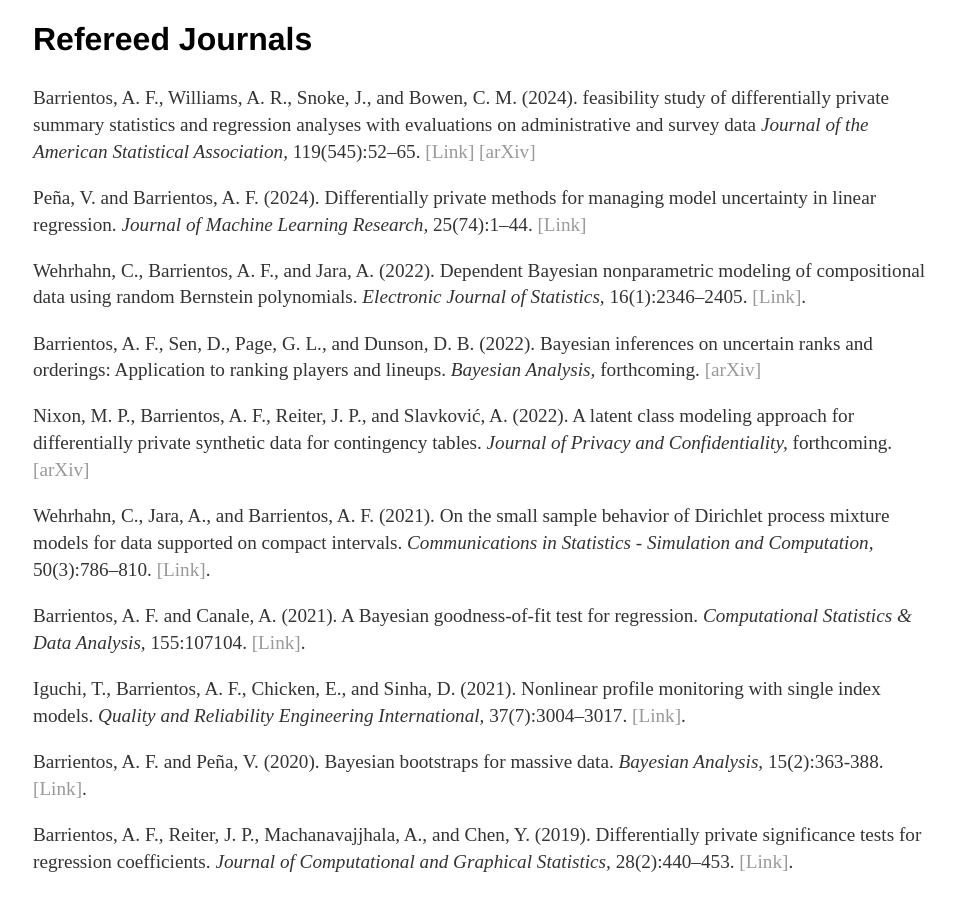
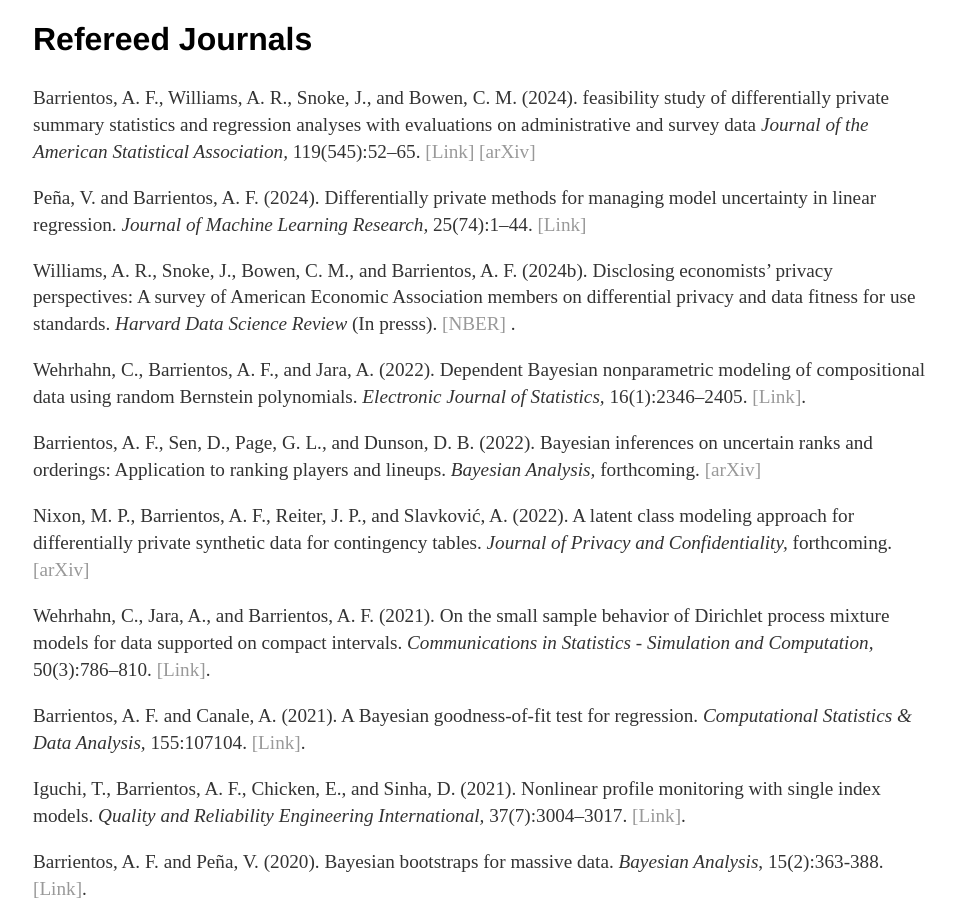
Before and after one commit to anfebar/anfebar.github.io, a Jekyll site: the page built from cv/index.html, in a window 1280 px wide and 900 px high, scrolled down 332 px. Shown: the whole window, without its empty margins (159-1115 px from the left). Built offline with Jekyll 4.4.1, drawn with Linux system fonts in a browser that asks for light colours.

Commit message:
Update publications

```diff
--- a/cv/index.html
+++ b/cv/index.html
@@ -35,6 +35,11 @@ title: Andrés Felipe Barrientos
 						<a href="https://www.jmlr.org/papers/volume25/21-1536/21-1536.pdf" target="_blank">[Link]</a>
 
 
+					<p> Williams, A. R., Snoke, J., Bowen, C. M., and Barrientos, A. F. (2024b). Disclosing 						economists’ privacy perspectives: A survey of American Economic Association members
+on differential privacy and data fitness for use standards.
+					<em>Harvard Data Science Review </em> (In presss).
+					<a href="https://conference.nber.org/conf_papers/f178417.pdf" target="_blank">[NBER]</a>
+									.
 
 
 					<p>Wehrhahn, C., Barrientos, A. F., and Jara, A. (2022).
```
